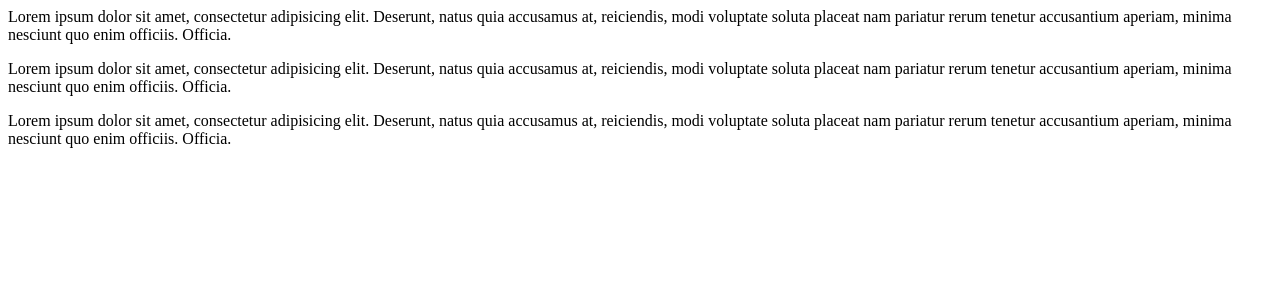
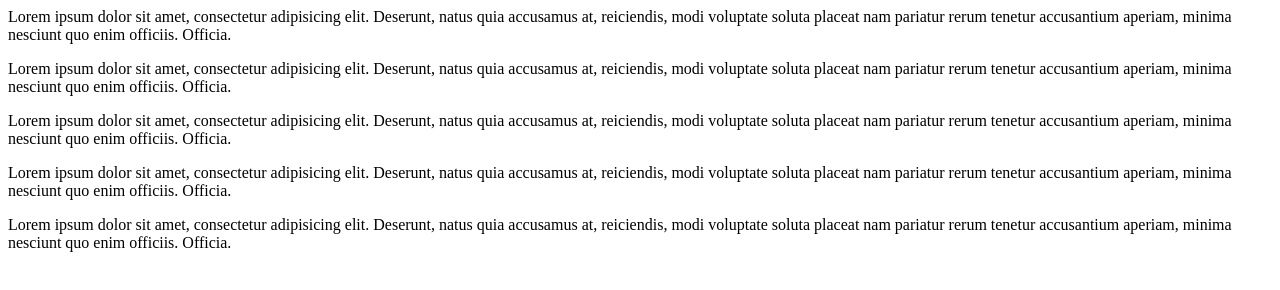
Before and after one commit to chirageverymedia/dummy, a plain HTML site: page index.html in a window 1280 px wide. Drawn offline with Linux system fonts and the light colour scheme.

Commit message:
add new paragraph

```diff
--- a/index.html
+++ b/index.html
@@ -7,5 +7,8 @@
 		<p>Lorem ipsum dolor sit amet, consectetur adipisicing elit. Deserunt, natus quia accusamus at, reiciendis, modi voluptate soluta placeat nam pariatur rerum tenetur accusantium aperiam, minima nesciunt quo enim officiis. Officia.</p>
 		<p>Lorem ipsum dolor sit amet, consectetur adipisicing elit. Deserunt, natus quia accusamus at, reiciendis, modi voluptate soluta placeat nam pariatur rerum tenetur accusantium aperiam, minima nesciunt quo enim officiis. Officia.</p>
 		<p>Lorem ipsum dolor sit amet, consectetur adipisicing elit. Deserunt, natus quia accusamus at, reiciendis, modi voluptate soluta placeat nam pariatur rerum tenetur accusantium aperiam, minima nesciunt quo enim officiis. Officia.</p>
+		<p>Lorem ipsum dolor sit amet, consectetur adipisicing elit. Deserunt, natus quia accusamus at, reiciendis, modi voluptate soluta placeat nam pariatur rerum tenetur accusantium aperiam, minima nesciunt quo enim officiis. Officia.</p>
+		<p>Lorem ipsum dolor sit amet, consectetur adipisicing elit. Deserunt, natus quia accusamus at, reiciendis, modi voluptate soluta placeat nam pariatur rerum tenetur accusantium aperiam, minima nesciunt quo enim officiis. Officia.</p>
+
 	</body>
 </html>
```
